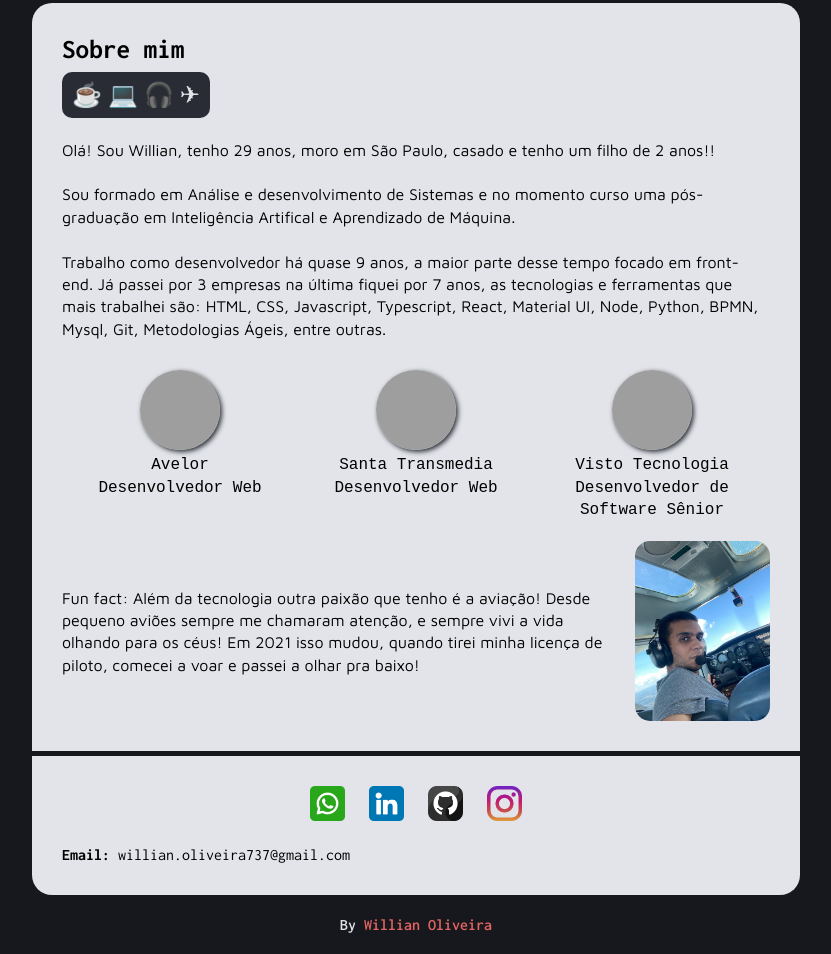
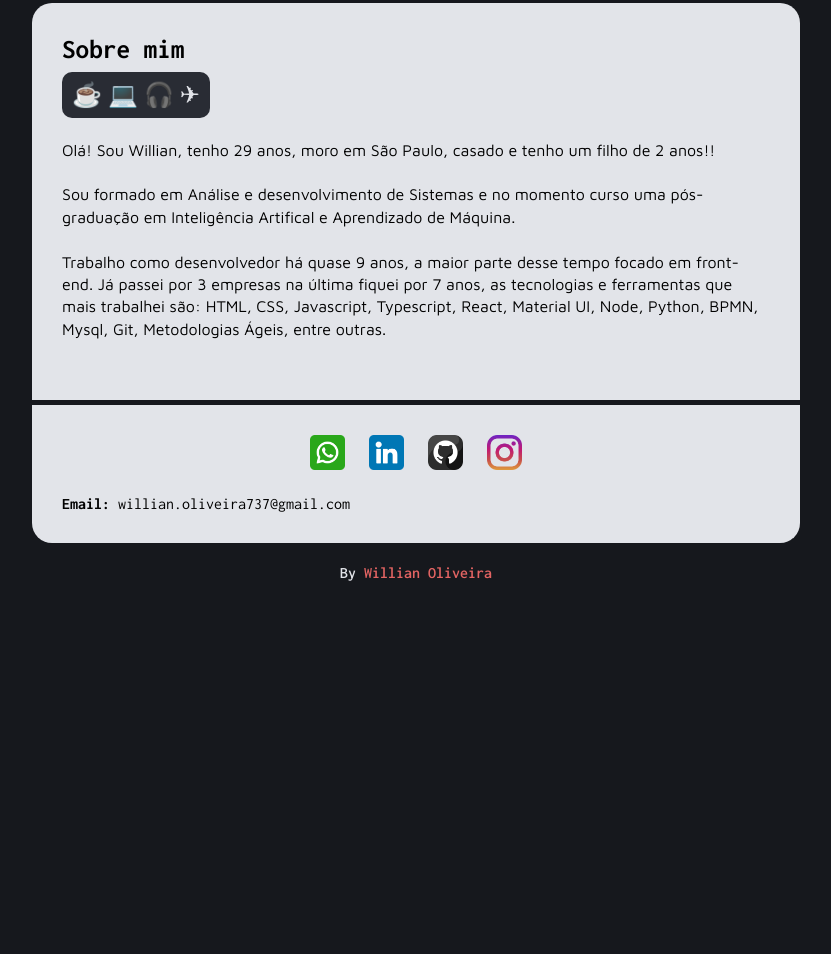
Before and after one commit to willgdo/willianoliveira, a plain HTML site: page index.html in a window 1280 px wide. Shown: the part 797-1751 px from the top of the page, without its empty margins (224-1055 px from the left). After the commit the page ends 1400 px from the top, so only its background shows below. Drawn offline with Linux system fonts and the light colour scheme; grey boxes are pictures that could not be loaded.

Commit message:
Comenta section experiencia e section fun funct

```diff
--- a/index.html
+++ b/index.html
@@ -71,7 +71,7 @@
                     Trabalho como desenvolvedor há quase 9 anos, a maior parte desse tempo focado em front-end. Já passei por 3 empresas na última fiquei por 7 anos, as tecnologias e ferramentas que mais trabalhei são: HTML, CSS, Javascript, Typescript, React, Material UI, Node, Python, BPMN, Mysql, Git, Metodologias Ágeis, entre outras.
                 </p>
 
-                <div class="experience">
+                <!-- <div class="experience">
                     <figure>
                         <a href="https://www.linkedin.com/company/avelor-ti/"  target="_blank">
                             <img src="https://media.licdn.com/dms/image/v2/C560BAQEyA2WbdnCdxw/company-logo_200_200/company-logo_200_200/0/1631357099395?e=1746662400&v=beta&t=1jqXwKbH5KncKr5EjvR2RVuy0ncsD23mnweCT4GR_So" alt="logo avelor" width="80px" height="80px"/>
@@ -111,14 +111,14 @@
                             </figcaption>
                         </a>
                     </figure>
-                </div>
+                </div> -->
 
-                <div class="fun-fact">
+                <!-- <div class="fun-fact">
                     <p>
                         Fun fact: Além da tecnologia outra paixão que tenho é a aviação! Desde pequeno aviões sempre me chamaram atenção, e sempre vivi a vida olhando para os céus! Em 2021 isso mudou, quando tirei minha licença de piloto, comecei a voar e passei a olhar pra baixo!
                     </p>
                     <img src="./assets/photo_flying.jpg" width="140px" height="180px"/>
-                </div>
+                </div> -->
 
 
 
```
